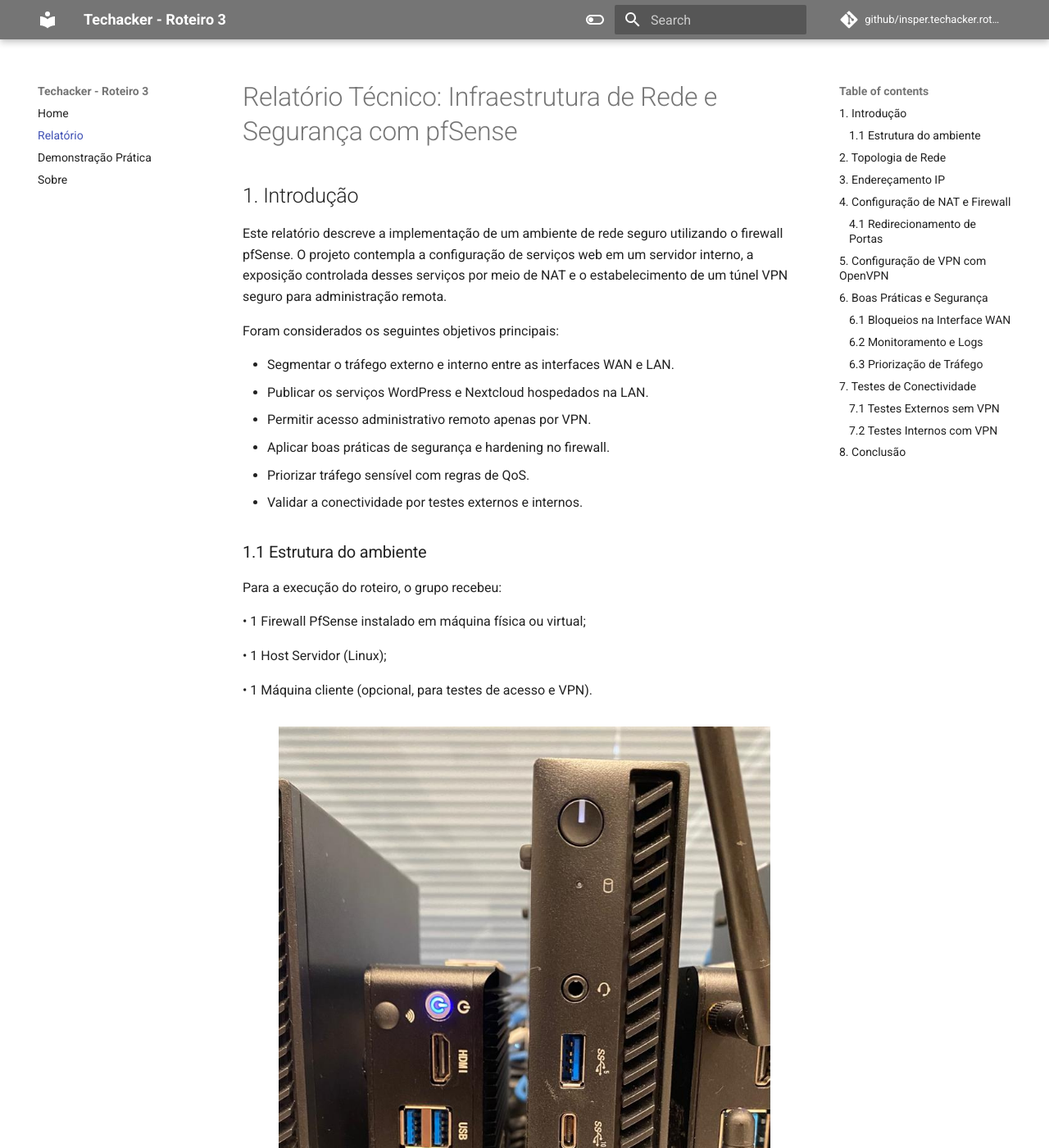
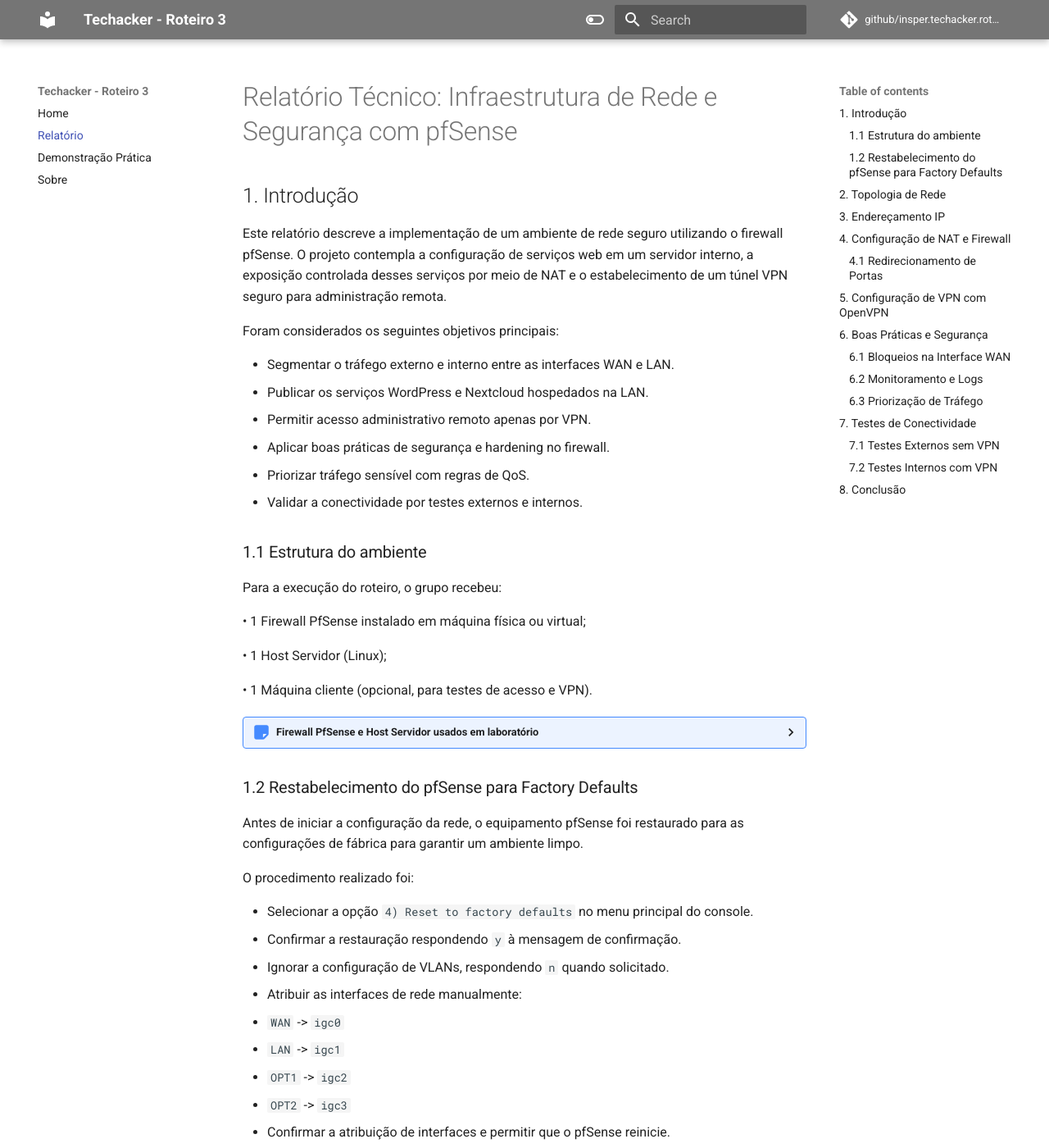
Before and after one commit to pedronery07/insper.techacker.roteiro3, an MkDocs documentation site: the page built from docs/relatorio/index.md, in a window 1280 px wide and 1400 px high. Shown: the whole window at 82% size. Built offline with MkDocs 1.6.1 and Material for MkDocs 9.7.7, drawn with Linux system fonts in a browser that asks for light colours; comment, search, counter and statistics services are not loaded; some of the changed text lies outside the part shown.

Commit message:
Factory defaults + Net Topology Correction + Add images and custom CSS for improved documentation visuals
Co-authored-by: Copilot <copilot@github.com>

````diff
--- a/docs/relatorio/index.md
+++ b/docs/relatorio/index.md
@@ -23,17 +23,67 @@ Para a execução do roteiro, o grupo recebeu:
 
 • 1 Máquina cliente (opcional, para testes de acesso e VPN).
 
+<details>
+<summary><strong>Firewall PfSense e Host Servidor usados em laboratório</strong></summary>
+
 <p align="center"><img src="img/ambiente.jpeg" alt="Estrutura do ambiente" width="600"/></p>
-/// caption
-Imagem tirada em laboratório do Firewall PfSense e do Host Servidor
-///
+
+</details>
+
+### 1.2 Restabelecimento do pfSense para Factory Defaults
+
+Antes de iniciar a configuração da rede, o equipamento pfSense foi restaurado para as configurações de fábrica para garantir um ambiente limpo.
+
+O procedimento realizado foi:
+
+- Selecionar a opção `4) Reset to factory defaults` no menu principal do console.
+- Confirmar a restauração respondendo `y` à mensagem de confirmação.
+- Ignorar a configuração de VLANs, respondendo `n` quando solicitado.
+- Atribuir as interfaces de rede manualmente:
+  - `WAN` -> `igc0`
+  - `LAN` -> `igc1`
+  - `OPT1` -> `igc2`
+  - `OPT2` -> `igc3`
+- Confirmar a atribuição de interfaces e permitir que o pfSense reinicie.
+
+Após o reboot, a interface LAN passou a responder na rede interna padrão e o acesso ao webConfigurator foi verificado pelo endereço `https://192.168.1.1`.
+
+<details>
+<summary><strong>Evidência: restauração para factory defaults</strong></summary>
+
+<p align="center"><img src="img/reset1_ambiente.png" alt="Reset 1" /></p>
+
+</details>
+
+<details>
+<summary><strong>Evidência: atribuição de interfaces</strong></summary>
+
+<p align="center"><img src="img/reset2_ambiente.png" alt="Reset 2" /></p>
+
+</details>
+
+<details>
+<summary><strong>Evidência: Tela de login do pfSense no IP 192.168.1.1 (factory default)</strong></summary>
+
+<p align="center"><img src="img/login_pfsense.png" alt="Login pfSense" /></p>
+
+</details>
+
+O login no pfSense foi realizado com sucesso usando as credenciais padrão `admin` / `pfsense`. Após autenticar, a interface LAN foi reconfigurada para o endereço `10.0.80.1/24`, alinhando o gateway ao plano de endereçamento interno do projeto.
+
+<details>
+<summary><strong>Evidência: reconfiguração do IP para 10.0.80.1/24</strong></summary>
+
+<p align="center"><img src="img/reconfig_ip_lan.png" alt="Reconfiguração IP LAN" /></p>
+
+</details>
 
 ## 2. Topologia de Rede
 
 A infraestrutura foi montada com uma rede segmentada, separando o tráfego externo, recebido pela interface WAN do pfSense, da rede de servidores internos, conectada à interface LAN.
 
 ```mermaid
-%%{init: {"flowchart": {"htmlLabels": true, "curve": "basis"}, "themeVariables": {"fontSize": "16px"}} }%%
+%%{init: {"theme": "base", "themeCSS": ".nodeLabel,.nodeLabel *,.label,.label *,.edgeLabel,.edgeLabel *{color:#ffffff!important}.label text,text{fill:#ffffff!important}.edgeLabel,.edgeLabel span,.edgeLabel div,.edgeLabel p,.labelBkg{background-color:#020617!important;fill:#020617!important}.flowchart-link,marker path{stroke:#93c5fd!important}", "flowchart": {"htmlLabels": true, "curve": "basis"}, "themeVariables": {"background": "#020617", "edgeLabelBackground": "#020617", "fontFamily": "Arial, sans-serif", "fontSize": "16px", "lineColor": "#93c5fd", "nodeTextColor": "#ffffff", "primaryTextColor": "#ffffff", "textColor": "#ffffff"}} }%%
 flowchart TB
     external["Internet / Usuário Externo"]
     wan["WAN pfSense<br/>192.168.20.171<br/>Rede externa: 192.168.20.0/24"]
@@ -56,10 +106,12 @@ flowchart TB
     vpn -->|"Acesso à LAN"| pfsense
     pfsense -.-> rules
 
-    classDef endpoint fill:#111827,stroke:#6b8cff,color:#f8fafc,stroke-width:1.5px
-    classDef firewall fill:#172554,stroke:#93c5fd,color:#f8fafc,stroke-width:2px
-    classDef service fill:#1e293b,stroke:#38bdf8,color:#f8fafc,stroke-width:1.5px
-    classDef control fill:#312e81,stroke:#c4b5fd,color:#f8fafc,stroke-width:1.5px
+    linkStyle default stroke:#93c5fd,stroke-width:2.4px,color:#ffffff
+
+    classDef endpoint fill:#111827,stroke:#93c5fd,color:#ffffff,stroke-width:1.6px
+    classDef firewall fill:#1e3a8a,stroke:#bfdbfe,color:#ffffff,stroke-width:2px
+    classDef service fill:#164e63,stroke:#67e8f9,color:#ffffff,stroke-width:1.6px
+    classDef control fill:#4c1d95,stroke:#ddd6fe,color:#ffffff,stroke-width:1.6px
 
     class external,wan,remote,vpn endpoint
     class pfsense firewall
--- /dev/null
+++ b/docs/stylesheets/extra.css
@@ -0,0 +1,57 @@
+:root > * {
+  --md-mermaid-edge-color: #93c5fd;
+  --md-mermaid-label-bg-color: #020617;
+  --md-mermaid-label-fg-color: #ffffff;
+  --md-mermaid-node-bg-color: #111827;
+  --md-mermaid-node-fg-color: #ffffff;
+}
+
+.md-typeset .mermaid {
+  --md-mermaid-edge-color: #93c5fd;
+  --md-mermaid-label-bg-color: #020617;
+  --md-mermaid-label-fg-color: #ffffff;
+  --md-mermaid-node-bg-color: #111827;
+  --md-mermaid-node-fg-color: #ffffff;
+  background: #020617 !important;
+  border: 1px solid #334155;
+  border-radius: 8px;
+  color: #ffffff !important;
+  overflow-x: auto;
+  padding: 1rem;
+}
+
+.md-typeset .mermaid svg {
+  background: #020617 !important;
+}
+
+.md-typeset .mermaid .label,
+.md-typeset .mermaid .nodeLabel,
+.md-typeset .mermaid .edgeLabel,
+.md-typeset .mermaid .edgeLabel span,
+.md-typeset .mermaid .edgeLabel .label {
+  color: #ffffff !important;
+}
+
+.md-typeset .mermaid text,
+.md-typeset .mermaid .label text,
+.md-typeset .mermaid .nodeLabel text,
+.md-typeset .mermaid .edgeLabel text {
+  fill: #ffffff !important;
+}
+
+.md-typeset .mermaid .edgeLabel,
+.md-typeset .mermaid .edgeLabel span,
+.md-typeset .mermaid .edgeLabel .label {
+  background-color: #020617 !important;
+}
+
+.md-typeset .mermaid .labelBkg,
+.md-typeset .mermaid .edgeLabel rect {
+  background-color: #020617 !important;
+  fill: #020617 !important;
+}
+
+.md-typeset .mermaid .flowchart-link,
+.md-typeset .mermaid marker path {
+  stroke: #93c5fd !important;
+}
--- a/mkdocs.yml
+++ b/mkdocs.yml
@@ -64,6 +64,9 @@ theme:
       example: fontawesome/solid/flask
       quote: fontawesome/solid/quote-left
 
+extra_css:
+  - stylesheets/extra.css
+
 markdown_extensions:
   - admonition
   - attr_list
````
Also changed, not shown: docs/relatorio/img/login_pfsense.png (added), docs/relatorio/img/reconfig_ip_lan.png (added), 2 other files.
